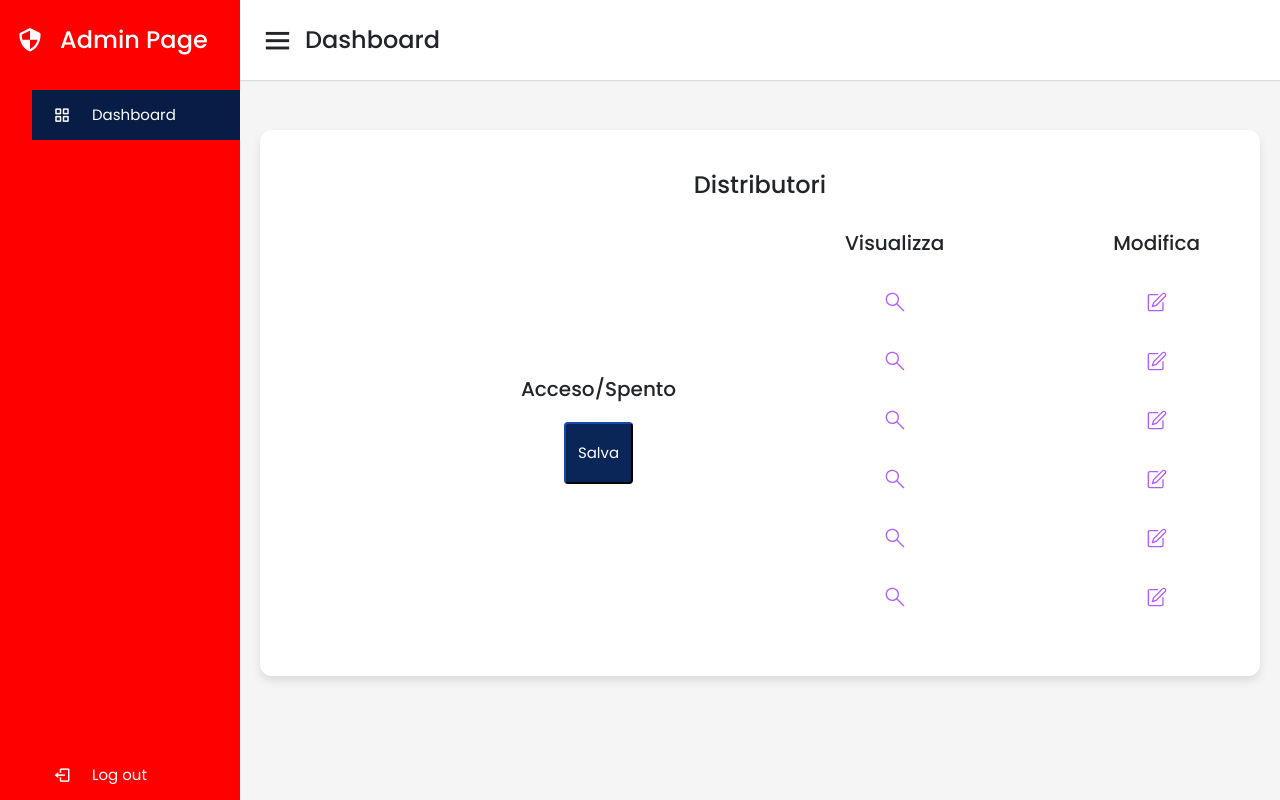
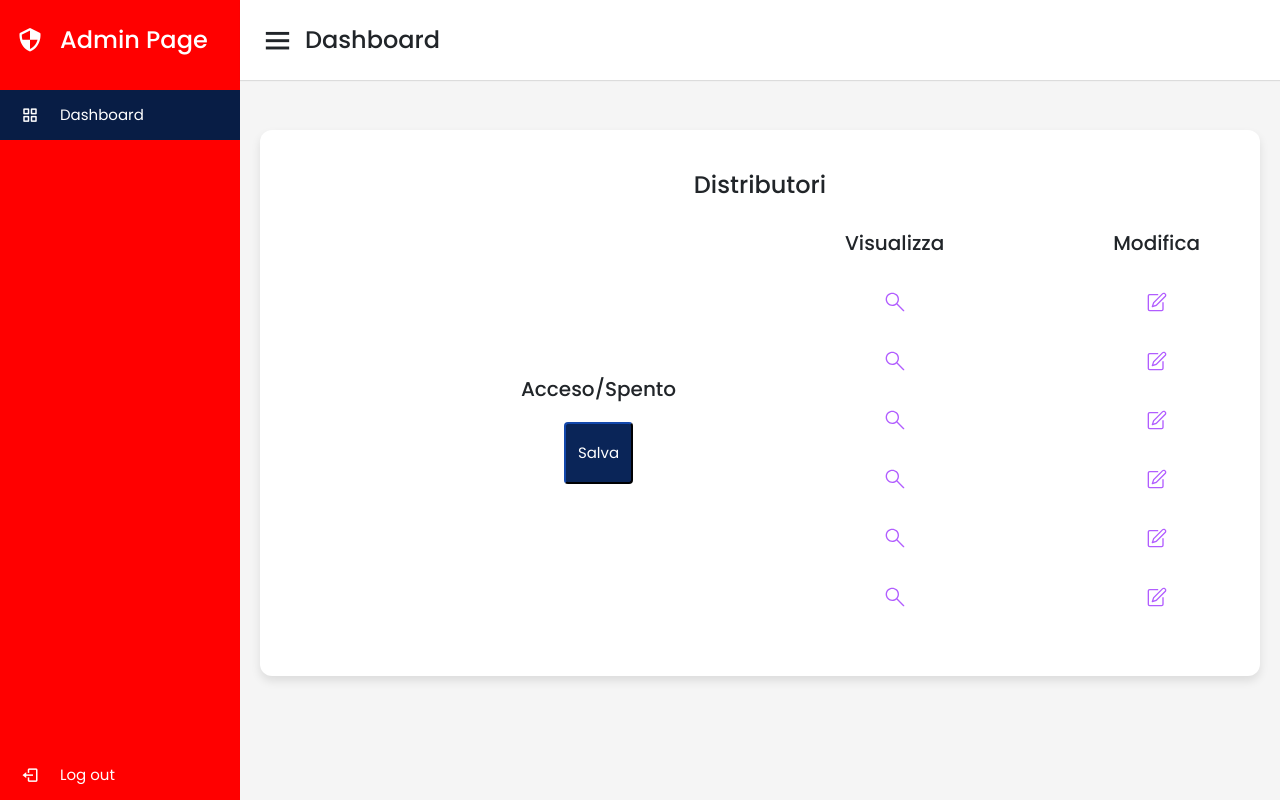
Before and after one commit to xAngelonitti04/ATM, a PHP site: page /admin/database.php in a window 1280 px wide. Run offline with PHP 8.4, Linux system fonts and the light colour scheme; data that the repository does not hold is empty.

Commit message:
fix bordo admin

```diff
--- a/pagine/.css/admin.css
+++ b/pagine/.css/admin.css
@@ -42,6 +42,7 @@
 
 .sidebar .nav-links {
     margin-top: 10px;
+    padding-left: 0rem;
 }
 
 .sidebar .nav-links li {
```
